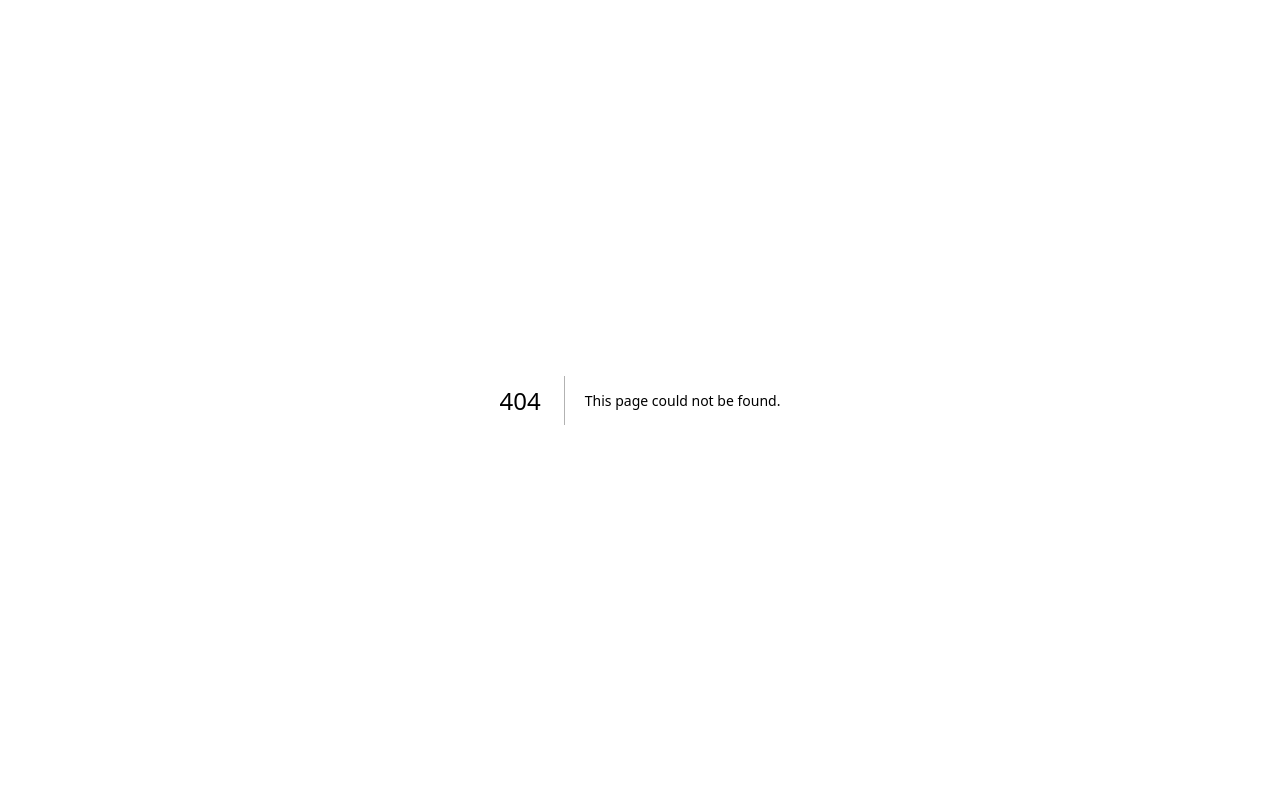
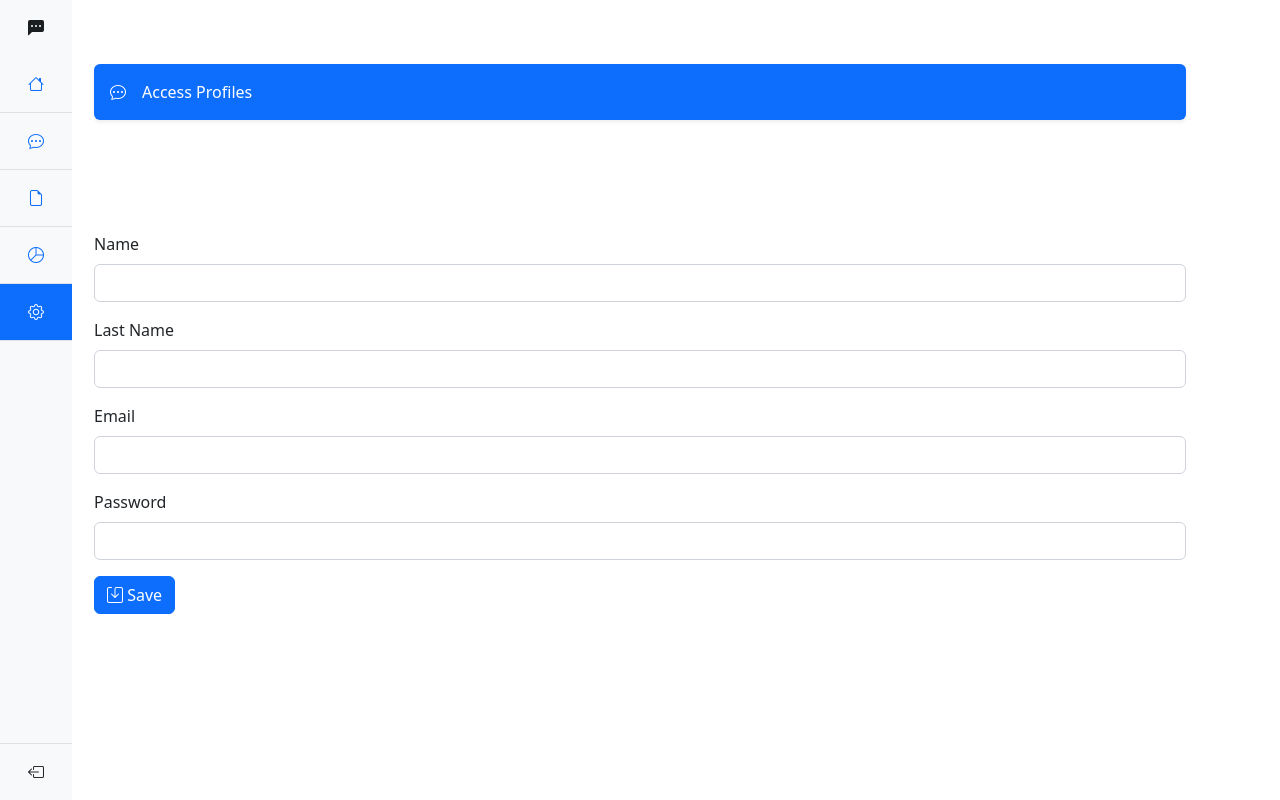
Before and after one commit to fernando-ss-soares/Saas-Next-Message, a Next.js app: page /settings/profiles/create in a window 1280 px wide. Before the commit this address had no page. Built offline with nearby package versions, Linux system fonts and the light colour scheme; sample sign-in values are in the browser's storage.

Commit message:
Foi criado a tela de cadastro de usuário e ajustado a tela de cadastro de journey.

```diff
--- /dev/null
+++ b/pages/settings/profiles/create/index.js
@@ -0,0 +1,94 @@
+import { useState } from "react";
+import Menu from "../../../../components/Menu";
+
+export default function createProfile() {
+  const Profile = {
+    name: "",
+    lastname: "",
+    email: "",
+    password: "",
+  };
+
+  // eslint-disable-next-line react-hooks/rules-of-hooks
+  const [profile, setProfile] = useState(Profile);
+
+  function onChange(event) {
+    const { name, value } = event.target;
+
+    setProfile({ ...profile, [name]: value });
+  }
+
+  function onSubmit(event) {
+    event.preventDefault();
+    console.log(profile);
+  }
+
+  return (
+    <>
+      <Menu />
+
+      <div className="container px-4 py-5">
+        <div className="d-flex align-items-center p-3 my-3 text-white bg-primary rounded shadow-sm">
+          <i className="bi bi-chat-dots me-3"></i>
+          <div className="lh-1">
+            <h1 className="h6 mb-0 text-white lh-1">Access Profiles</h1>
+          </div>
+        </div>
+      </div>
+
+      <div className="container px-4 py-5">
+        <form onSubmit={onSubmit} className="row g-3">
+          <div className="col-12">
+            <label htmlFor="name" className="form-label">
+              Name
+            </label>
+            <input
+              type="text"
+              className="form-control"
+              id="name"
+              onChange={onChange}
+            />
+          </div>
+          <div className="col-12">
+            <label htmlFor="lastname" className="form-label">
+              Last Name
+            </label>
+            <input
+              type="text"
+              className="form-control"
+              id="lastname"
+              onChange={onChange}
+            />
+          </div>
+          <div className="col-12">
+            <label htmlFor="email" className="form-label">
+              Email
+            </label>
+            <input
+              type="email"
+              className="form-control"
+              id="email"
+              onChange={onChange}
+            />
+          </div>
+          <div className="col-12">
+            <label htmlFor="password" className="form-label">
+              Password
+            </label>
+            <input
+              type="password"
+              className="form-control"
+              id="password"
+              onChange={onChange}
+            />
+          </div>
+          <div className="col-12">
+            <button type="submit" className="btn btn-primary">
+              <i className="bi bi-save"></i> Save
+            </button>
+          </div>
+        </form>
+      </div>
+    </>
+  );
+}
```
Also changed, not shown: pages/journey/create/index.js (+34 -31 lines), pages/journey/index.js (+42 -42 lines), pages/settings/profiles/index.js (+42 -43 lines).
